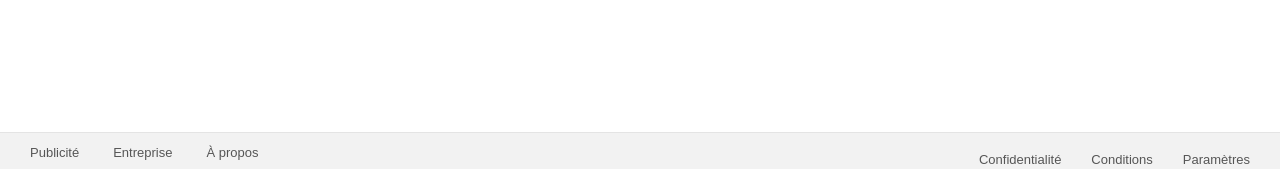
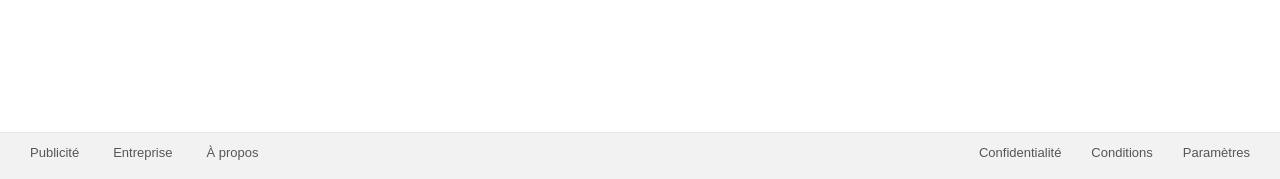
Before and after one commit to LorisProg/google-homepage, a plain HTML site: page index.html in a window 1280 px wide. Shown: the part 632-811 px from the top of the page. Drawn offline with Linux system fonts and the light colour scheme.

Commit message:
fix issue on the right footer

```diff
--- a/style.css
+++ b/style.css
@@ -163,21 +163,15 @@ a:hover {
 	width: auto;
 	background-color: #f2f2f2;
 	border-top: 1px solid rgb(228,228,228);
+	padding-top: 10px;
 }
 
 .li_left {
 	margin-left: 30px;
 }
 
-.ul_left {
-	margin-top: 10px;
-	width: 300px;
-}
-
-.ul_right {
-	position: absolute;
-	right: 0;
-	bottom: 0;
+.ul_left, .ul_right {
+	display: inline;
 }
 
 .li_right {
```
